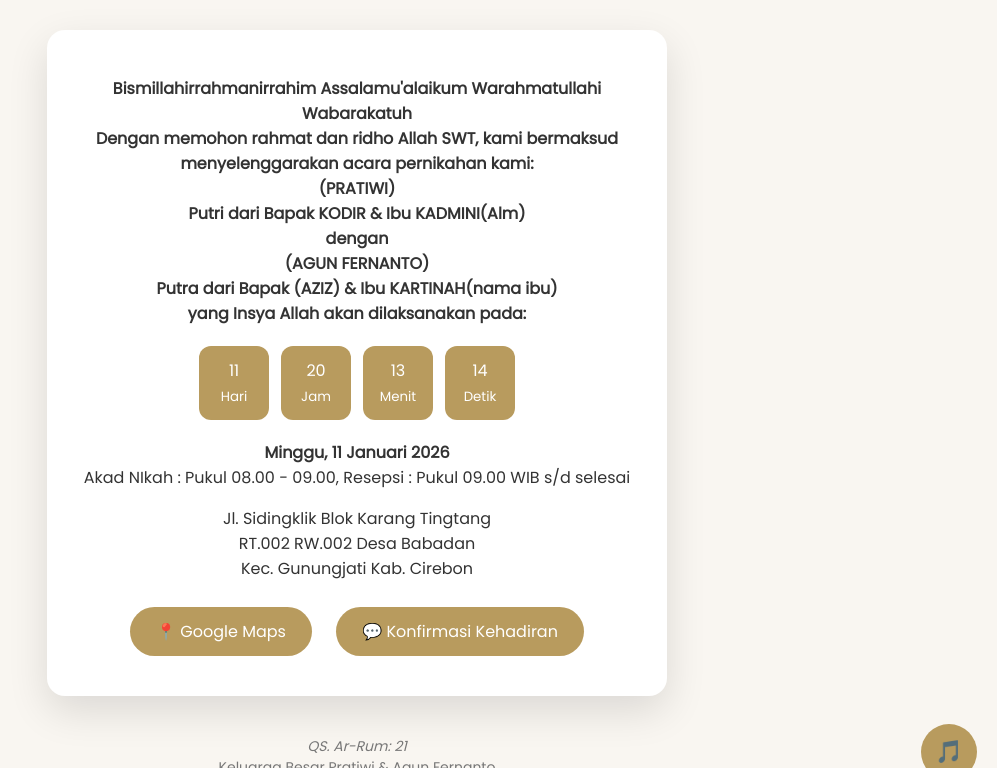
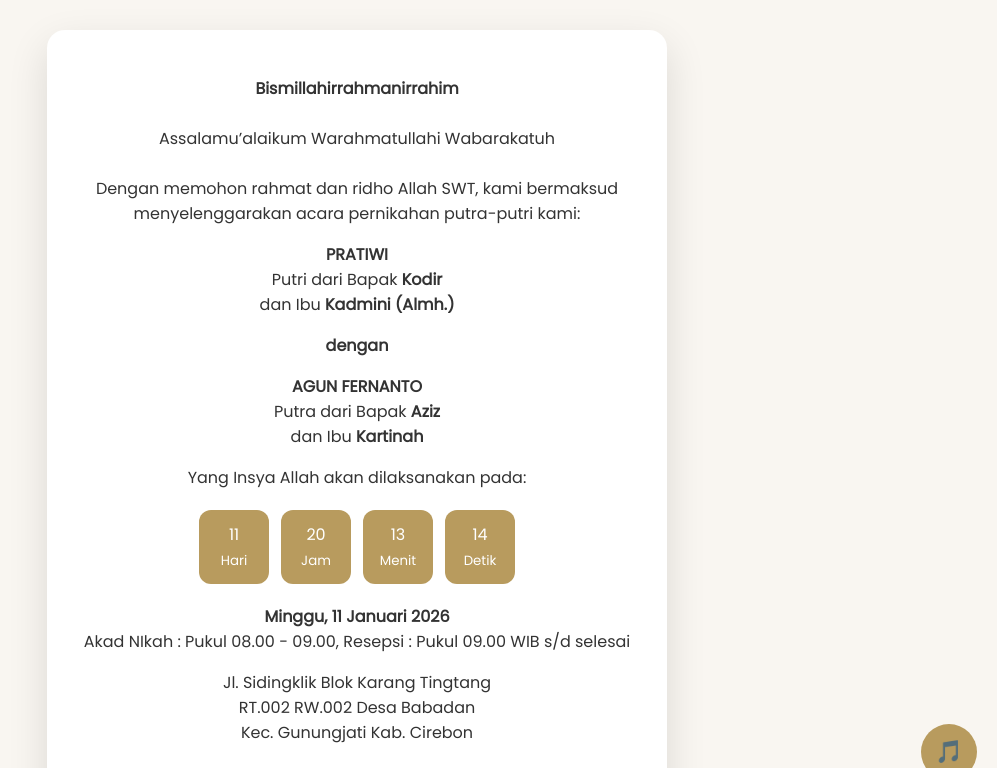
Before and after one commit to abdurrahman921/pratiwi-agun, a plain HTML site: page docs/index.html in a window 1280 px wide. Both pictures are taken after a click on the button "💌 Buka Undangan". Shown: the top 768 px of the page, without its empty margins (283-1280 px from the left). Drawn offline with nearby package versions, Linux system fonts and the light colour scheme.

Commit message:
Update index.html

```diff
--- a/docs/index.html
+++ b/docs/index.html
@@ -120,15 +120,35 @@ body{
 <!-- CONTENT -->
 <div class="content" id="content">
   <div class="card">
-    <p><strong>Bismillahirrahmanirrahim
-Assalamu'alaikum Warahmatullahi Wabarakatuh<br>
-Dengan memohon rahmat dan ridho Allah SWT, kami bermaksud menyelenggarakan acara pernikahan kami:<br>
-(PRATIWI)<br>
-Putri dari Bapak KODIR & Ibu KADMINI(Alm)<br>
-dengan<br>
-(AGUN FERNANTO)<br>
-Putra dari Bapak (AZIZ) & Ibu KARTINAH(nama ibu)<br>
-yang Insya Allah akan dilaksanakan pada:</strong></p>
+    <p>
+<strong>Bismillahirrahmanirrahim</strong><br><br>
+
+Assalamu’alaikum Warahmatullahi Wabarakatuh<br><br>
+
+Dengan memohon rahmat dan ridho Allah SWT, kami bermaksud
+menyelenggarakan acara pernikahan putra-putri kami:
+</p>
+
+<p>
+<strong>PRATIWI</strong><br>
+Putri dari Bapak <strong>Kodir</strong><br>
+dan Ibu <strong>Kadmini (Almh.)</strong>
+</p>
+
+<p>
+<strong>dengan</strong>
+</p>
+
+<p>
+<strong>AGUN FERNANTO</strong><br>
+Putra dari Bapak <strong>Aziz</strong><br>
+dan Ibu <strong>Kartinah</strong>
+</p>
+
+<p>
+Yang Insya Allah akan dilaksanakan pada:
+</p>
+
 
     <div class="countdown">
       <div class="time-box"><div id="days">0</div><small>Hari</small></div>
```
